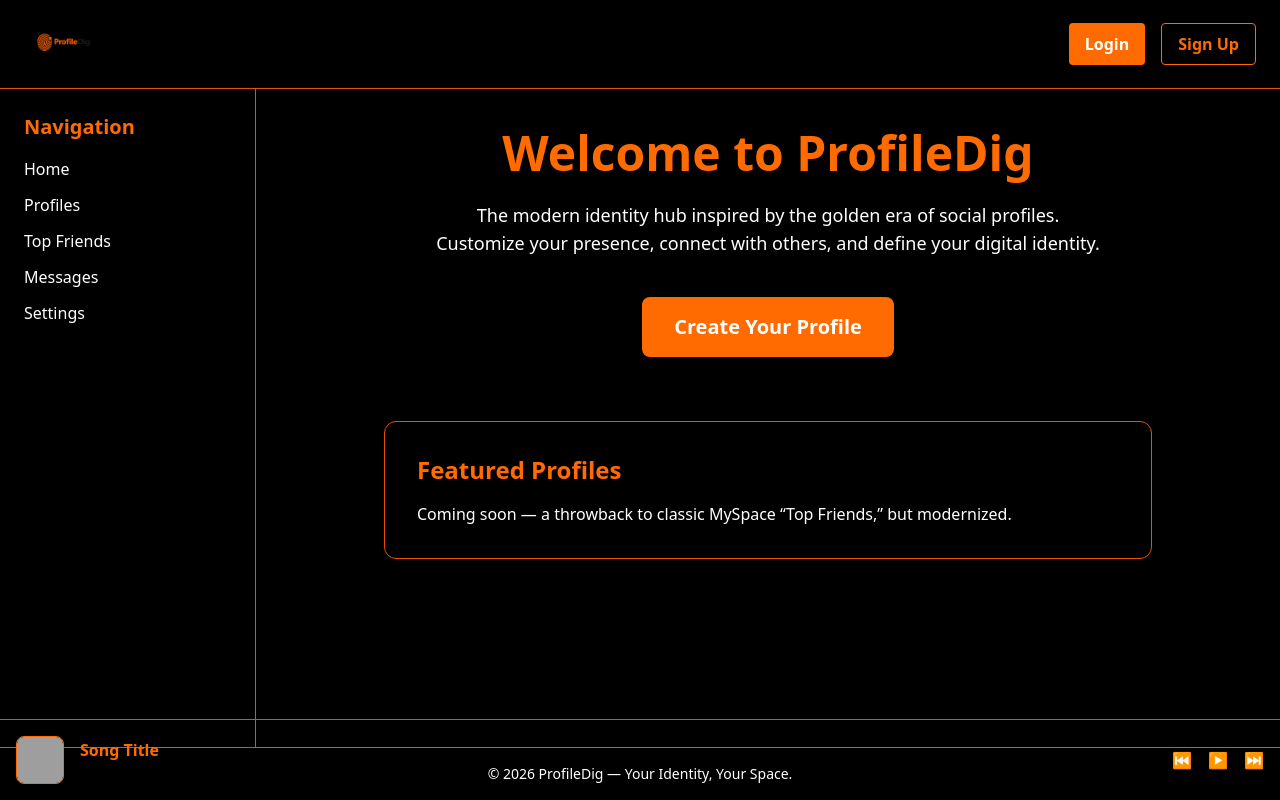
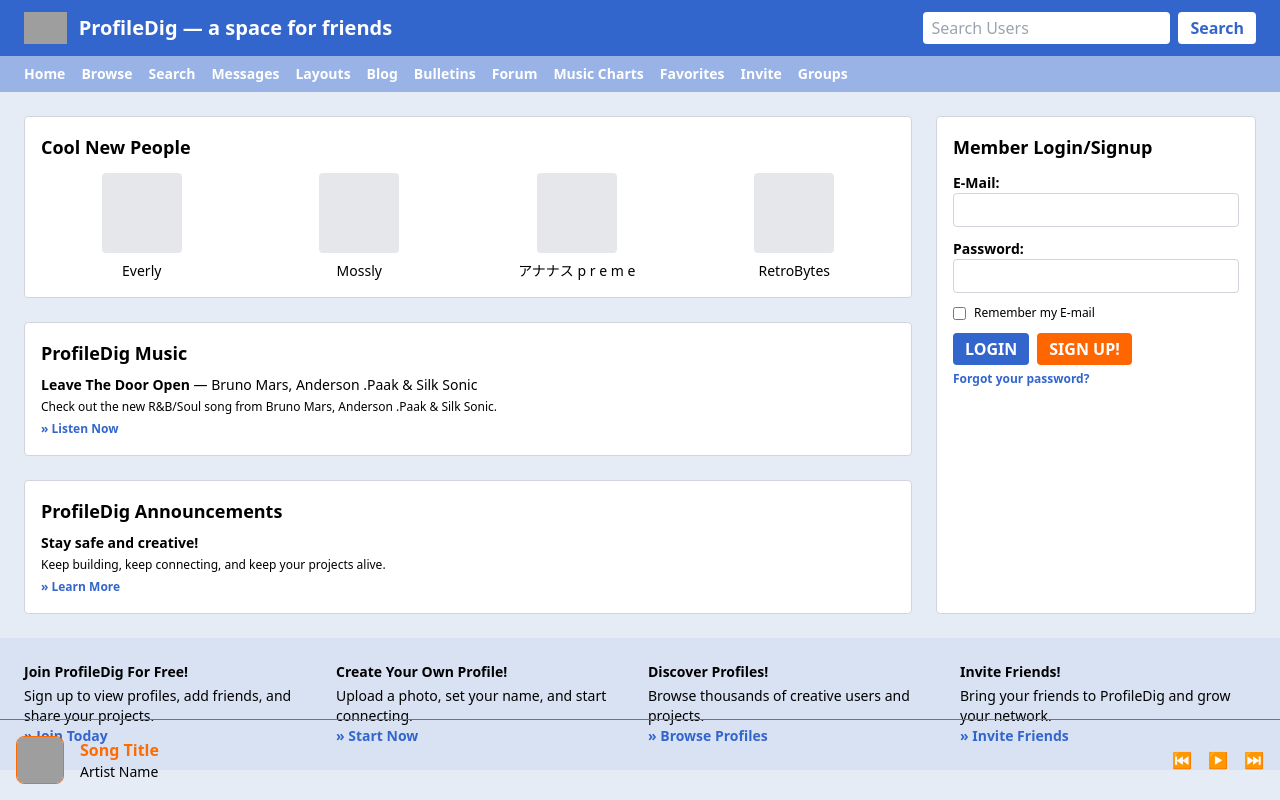
Before and after one commit to Dead-world/BFRENZ, a React (Vite) app: page / in a window 1280 px wide. Built offline with nearby package versions, Linux system fonts and the light colour scheme; grey boxes are pictures that could not be loaded.

Commit message:
Old school myspace landing page

```diff
--- a/src/pages/LandingPage.jsx
+++ b/src/pages/LandingPage.jsx
@@ -1,78 +1,150 @@
-import { useNavigate } from "react-router-dom";
+export default function LandingPage() {
+  return (
+    <div className="min-h-screen bg-[#E6ECF5] text-black font-sans">
+      {/* HEADER */}
+      <header className="bg-[#3366CC] text-white px-6 py-3 flex items-center justify-between">
+        <div className="flex items-center gap-3">
+          <img src="/logo.svg" alt="ProfileDig Logo" className="h-8" />
+          <h1 className="text-xl font-bold">ProfileDig — a space for friends</h1>
+        </div>
 
-export default function LandingPage() {
-  const navigate = useNavigate();
-
-  return (
-    <div className="min-h-screen bg-background text-text flex flex-col">
-
-      {/* TOP BAR — MySpace style */}
-      <header className="w-full bg-surface border-b border-accent px-6 py-4 flex items-center justify-between">
-        <img src="/ProfileDigLogo.png" alt="ProfileDig Logo" className="h-14" />
-
-        <div className="flex gap-4">
-          <button
-            onClick={() => navigate("/login")}
-            className="px-4 py-2 bg-primary hover:bg-accent rounded text-text font-semibold"
-          >
-            Login
-          </button>
-          <button
-            onClick={() => navigate("/signup")}
-            className="px-4 py-2 border border-primary hover:bg-primary hover:text-text rounded font-semibold text-primary"
-          >
-            Sign Up
+        <div className="flex items-center gap-2">
+          <input
+            type="text"
+            placeholder="Search Users"
+            className="px-2 py-1 rounded text-black"
+          />
+          <button className="bg-white text-[#3366CC] px-3 py-1 rounded font-semibold">
+            Search
           </button>
         </div>
       </header>
 
-      {/* MAIN CONTENT — MySpace layout */}
-      <main className="flex flex-1 w-full">
+      {/* NAVIGATION */}
+      <nav className="bg-[#99B3E6] text-sm text-white font-semibold px-6 py-2 flex flex-wrap gap-4">
+        {[
+          "Home",
+          "Browse",
+          "Search",
+          "Messages",
+          "Layouts",
+          "Blog",
+          "Bulletins",
+          "Forum",
+          "Music Charts",
+          "Favorites",
+          "Invite",
+          "Groups",
+        ].map((item) => (
+          <span key={item} className="hover:underline cursor-pointer">
+            {item}
+          </span>
+        ))}
+      </nav>
 
-        {/* LEFT SIDEBAR */}
-        <aside className="w-64 bg-surface border-r border-accent p-6 hidden md:block">
-          <h2 className="text-xl font-bold text-primary mb-4">Navigation</h2>
+      {/* MAIN CONTENT */}
+      <main className="flex flex-col md:flex-row p-6 gap-6">
+        {/* LEFT COLUMN */}
+        <div className="flex-1 space-y-6">
+          {/* Cool New People */}
+          <section className="bg-white border border-gray-300 rounded p-4">
+            <h2 className="font-bold text-lg mb-3">Cool New People</h2>
+            <div className="grid grid-cols-2 sm:grid-cols-4 gap-4">
+              {["Everly", "Mossly", "アナナス p r e m e", "RetroBytes"].map((name) => (
+                <div key={name} className="text-center">
+                  <div className="w-20 h-20 bg-gray-200 mx-auto rounded mb-2"></div>
+                  <p className="text-sm">{name}</p>
+                </div>
+              ))}
+            </div>
+          </section>
 
-          <ul className="space-y-3 text-subtle">
-            <li className="hover:text-primary cursor-pointer">Home</li>
-            <li className="hover:text-primary cursor-pointer">Profiles</li>
-            <li className="hover:text-primary cursor-pointer">Top Friends</li>
-            <li className="hover:text-primary cursor-pointer">Messages</li>
-            <li className="hover:text-primary cursor-pointer">Settings</li>
-          </ul>
+          {/* Music */}
+          <section className="bg-white border border-gray-300 rounded p-4">
+            <h2 className="font-bold text-lg mb-2">ProfileDig Music</h2>
+            <p className="text-sm">
+              <strong>Leave The Door Open</strong> — Bruno Mars, Anderson .Paak & Silk Sonic
+            </p>
+            <p className="text-xs mt-1">
+              Check out the new R&B/Soul song from Bruno Mars, Anderson .Paak & Silk Sonic.
+            </p>
+            <a href="#" className="text-[#3366CC] text-xs font-semibold">
+              » Listen Now
+            </a>
+          </section>
+
+          {/* Announcements */}
+          <section className="bg-white border border-gray-300 rounded p-4">
+            <h2 className="font-bold text-lg mb-2">ProfileDig Announcements</h2>
+            <p className="text-sm font-semibold">Stay safe and creative!</p>
+            <p className="text-xs mt-1">
+              Keep building, keep connecting, and keep your projects alive.
+            </p>
+            <a href="#" className="text-[#3366CC] text-xs font-semibold">
+              » Learn More
+            </a>
+          </section>
+        </div>
+
+        {/* RIGHT COLUMN — LOGIN */}
+        <aside className="w-full md:w-80 bg-white border border-gray-300 rounded p-4">
+          <h2 className="font-bold text-lg mb-3">Member Login/Signup</h2>
+          <form className="space-y-3">
+            <div>
+              <label className="block text-sm font-semibold">E-Mail:</label>
+              <input
+                type="email"
+                className="w-full border border-gray-300 rounded px-2 py-1"
+              />
+            </div>
+            <div>
+              <label className="block text-sm font-semibold">Password:</label>
+              <input
+                type="password"
+                className="w-full border border-gray-300 rounded px-2 py-1"
+              />
+            </div>
+            <div className="flex items-center gap-2 text-xs">
+              <input type="checkbox" />
+              <span>Remember my E-mail</span>
+            </div>
+            <div className="flex gap-2">
+              <button className="bg-[#3366CC] text-white px-3 py-1 rounded font-semibold">
+                LOGIN
+              </button>
+              <button className="bg-[#FF6600] text-white px-3 py-1 rounded font-semibold">
+                SIGN UP!
+              </button>
+            </div>
+            <a href="#" className="text-[#3366CC] text-xs font-semibold">
+              Forgot your password?
+            </a>
+          </form>
         </aside>
-
-        {/* CENTER CONTENT */}
-        <section className="flex-1 p-10 text-center">
-          <h1 className="text-5xl font-extrabold text-primary mb-6">
-            Welcome to ProfileDig
-          </h1>
-
-          <p className="text-subtle max-w-2xl mx-auto mb-10 text-lg">
-            The modern identity hub inspired by the golden era of social profiles.
-            Customize your presence, connect with others, and define your digital identity.
-          </p>
-
-          <button
-            onClick={() => navigate("/signup")}
-            className="px-8 py-4 bg-primary hover:bg-accent rounded-lg text-text font-bold text-xl transition"
-          >
-            Create Your Profile
-          </button>
-
-          {/* Retro MySpace-style content box */}
-          <div className="mt-16 mx-auto max-w-3xl bg-surface border border-accent rounded-xl p-8 text-left">
-            <h2 className="text-2xl font-bold text-primary mb-4">Featured Profiles</h2>
-            <p className="text-subtle">
-              Coming soon — a throwback to classic MySpace “Top Friends,” but modernized.
-            </p>
-          </div>
-        </section>
       </main>
 
-      {/* FOOTER */}
-      <footer className="w-full bg-surface border-t border-accent py-4 text-center text-subtle text-sm">
-        © {new Date().getFullYear()} ProfileDig — Your Identity, Your Space.
+      {/* FOOTER BOXES */}
+      <footer className="grid grid-cols-1 sm:grid-cols-2 lg:grid-cols-4 gap-4 bg-[#D9E2F3] p-6 text-sm">
+        <div>
+          <h3 className="font-bold mb-1">Join ProfileDig For Free!</h3>
+          <p>Sign up to view profiles, add friends, and share your projects.</p>
+          <a href="#" className="text-[#3366CC] font-semibold">» Join Today</a>
+        </div>
+        <div>
+          <h3 className="font-bold mb-1">Create Your Own Profile!</h3>
+          <p>Upload a photo, set your name, and start connecting.</p>
+          <a href="#" className="text-[#3366CC] font-semibold">» Start Now</a>
+        </div>
+        <div>
+          <h3 className="font-bold mb-1">Discover Profiles!</h3>
+          <p>Browse thousands of creative users and projects.</p>
+          <a href="#" className="text-[#3366CC] font-semibold">» Browse Profiles</a>
+        </div>
+        <div>
+          <h3 className="font-bold mb-1">Invite Friends!</h3>
+          <p>Bring your friends to ProfileDig and grow your network.</p>
+          <a href="#" className="text-[#3366CC] font-semibold">» Invite Friends</a>
+        </div>
       </footer>
     </div>
   );
```
